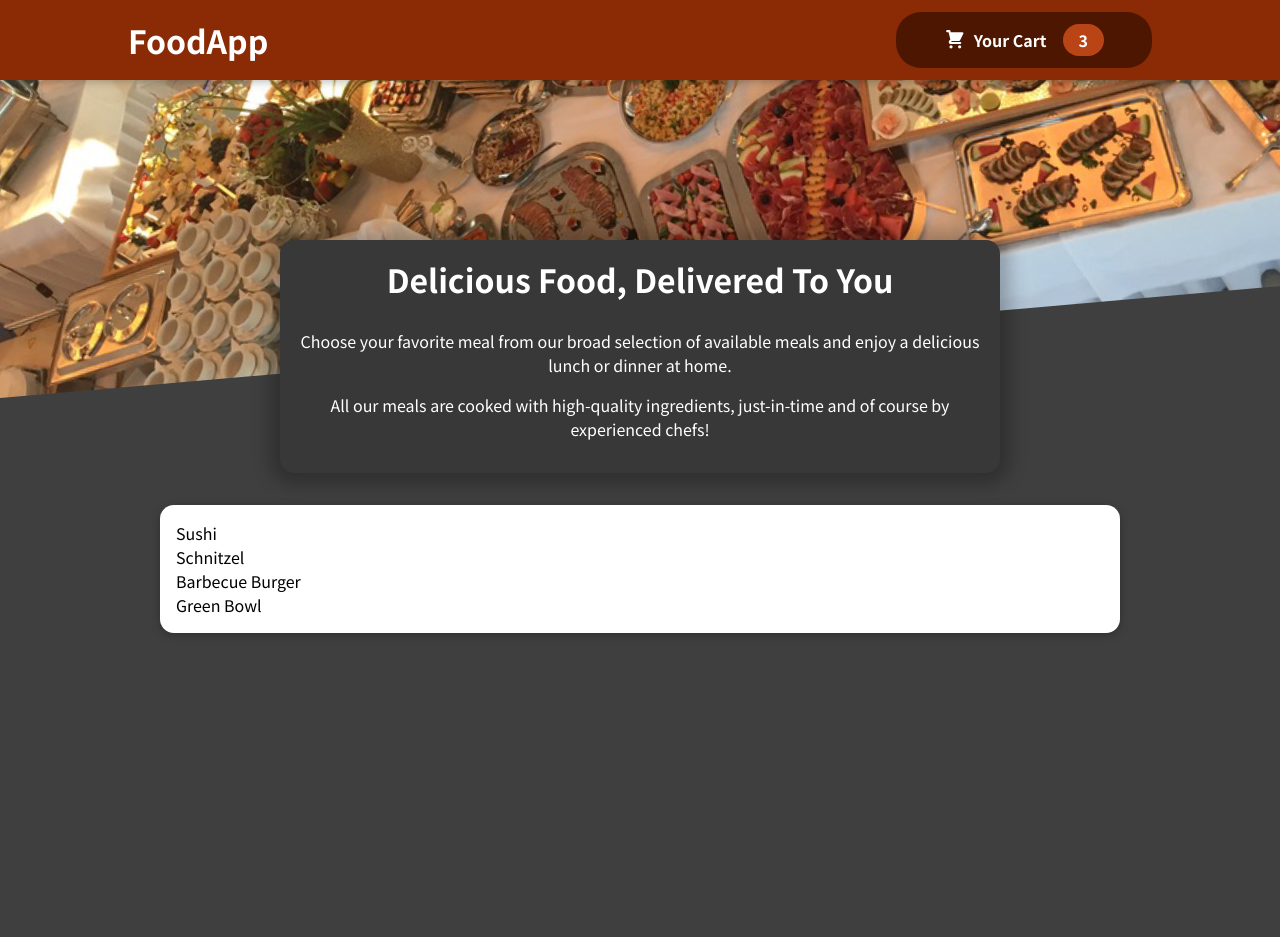
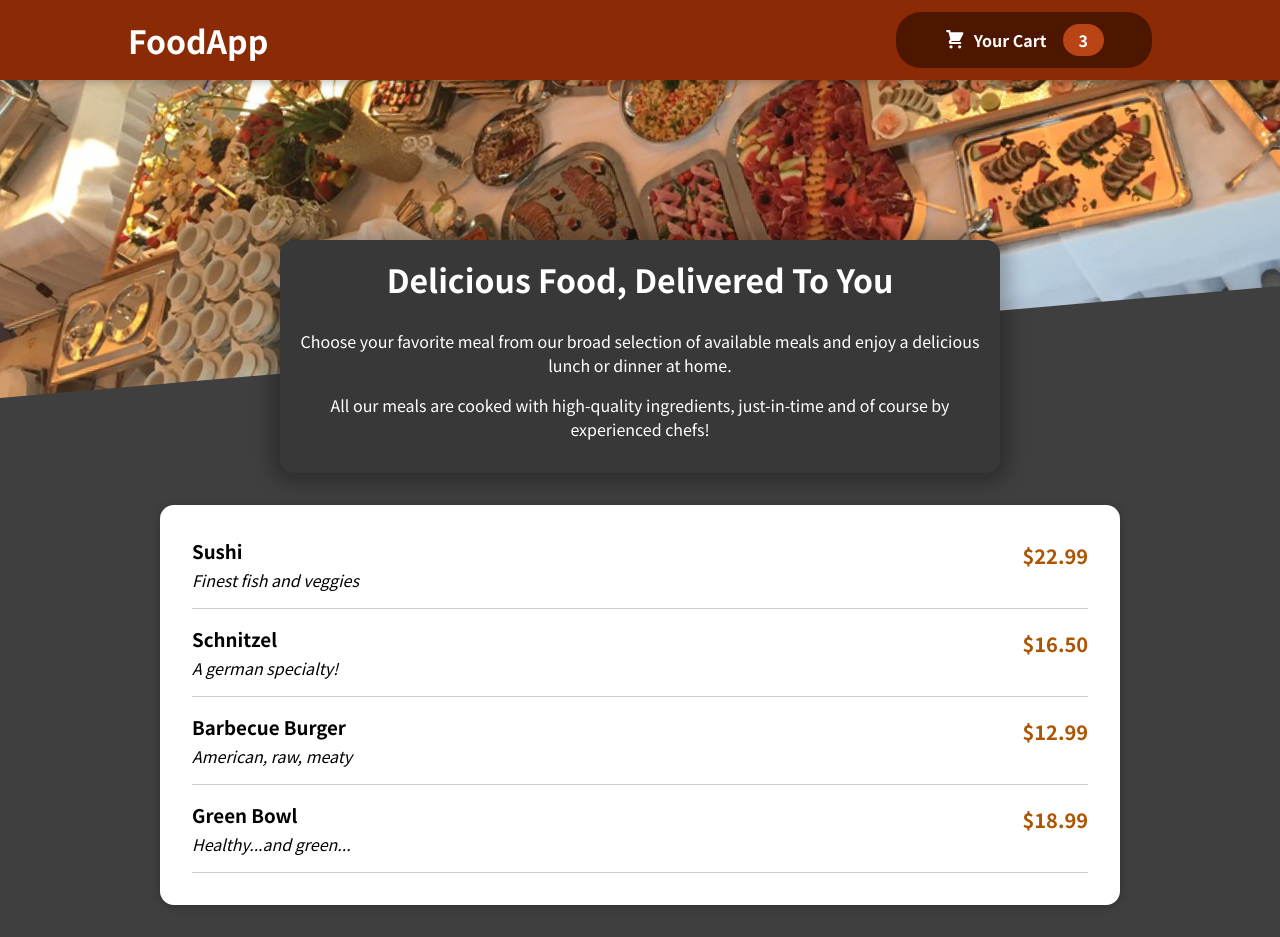
Before and after one commit to Developer-a-la-mode/foodorderapp, a React (Create React App) app: page / in a window 1280 px wide. Before the commit the page ends 800 px from the top, so only its background shows below. Built offline with nearby package versions, Linux system fonts and the light colour scheme.

Commit message:
mealitem component to pass props of meal item

```diff
--- a/src/Components/Meals/AvailableMeals.js
+++ b/src/Components/Meals/AvailableMeals.js
@@ -1,6 +1,7 @@
 import React from 'react';
 import Card from '../UI/Card';
 import classes from './AvailableMeals.module.css';
+import MealItem from './MealItem/MealItem';
 
 const DUMMY_MEALS = [
     {
@@ -30,7 +31,7 @@
 ];
 
 const AvailableMeals = () => {
-    const mealsList = DUMMY_MEALS.map(meal => <li>{meal.name}</li>)
+    const mealsList = DUMMY_MEALS.map(meal => <MealItem key={meal.id} name={meal.name} description={meal.description} price={meal.price} />)
 
     return <section className={classes.meals}>
         <Card>
--- /dev/null
+++ b/src/Components/Meals/MealItem/MealItem.js
@@ -0,0 +1,16 @@
+import React from "react";
+import classes from './MealItem.module.css';
+
+const MealItem = (props) => {
+    const price = `$${props.price.toFixed(2)}`
+
+    return <li className={classes.meal}>
+        <div>
+            <h3>{props.name}</h3>
+            <div className={classes.description}>{props.description}</div>
+        </div>
+        <div className={classes.price}>{price}</div>
+    </li>
+}
+
+export default MealItem;
--- /dev/null
+++ b/src/Components/Meals/MealItem/MealItem.module.css
@@ -0,0 +1,22 @@
+.meal {
+    display: flex;
+    justify-content: space-between;
+    margin: 1rem;
+    padding-bottom: 1rem;
+    border-bottom: 1px solid #ccc;
+  }
+
+  .meal h3 {
+    margin: 0 0 0.25rem 0;
+  }
+
+  .description {
+    font-style: italic;
+  }
+
+  .price {
+    margin-top: 0.25rem;
+    font-weight: bold;
+    color: #ad5502;
+    font-size: 1.25rem;
+  }
```
Also changed, not shown: 1 other file (tests, documents, lock files or other folders).
